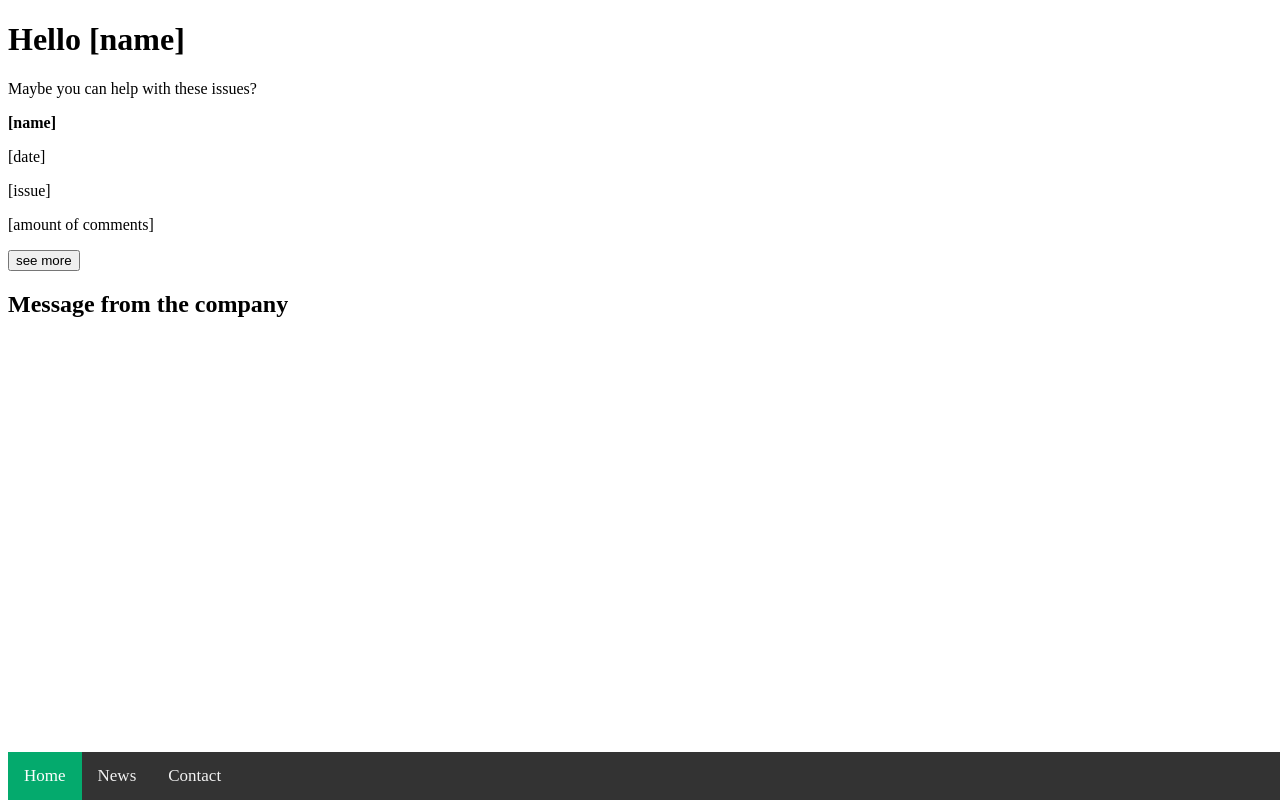
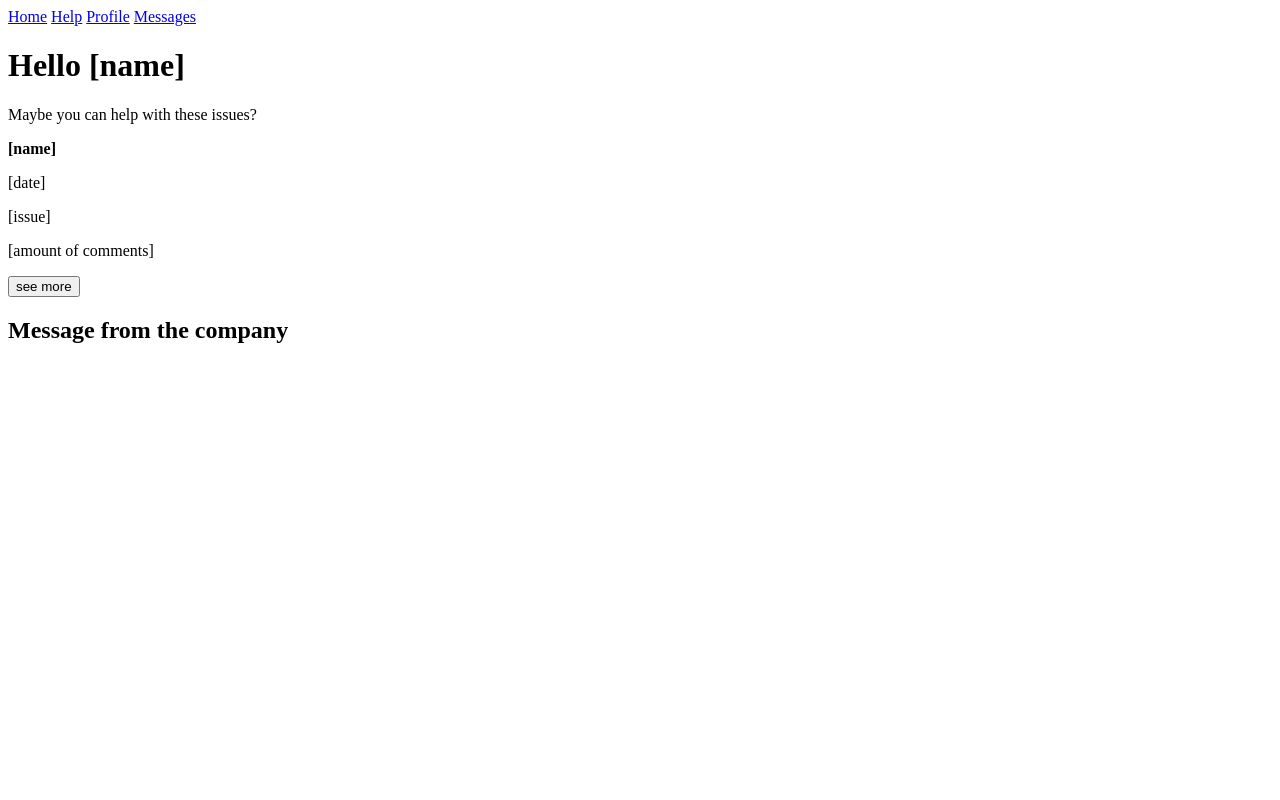
Before and after one commit to LiamP2000/Ask2know, a PHP site: page /home.php in a window 1280 px wide. Run offline with PHP 8.4, Linux system fonts and the light colour scheme.

Commit message:
feat: added new navigation

```diff
--- a/home.php
+++ b/home.php
@@ -8,6 +8,15 @@
     <title>Home</title>
 </head>
 <body>
+
+    <nav>
+        <a href="home.php">Home</a>
+        <a href="help.php">Help</a>
+        <a href="profile.php">Profile</a>
+        <a href="messages.php">Messages</a>
+    </nav>
+
+
     <h1>Hello [name]</h1>
     <p>Maybe you can help with these issues?</p>
 
@@ -21,10 +30,6 @@
 
     <h2>Message from the company</h2>
 
-    <div class="navbar">
-        <a href="#home" class="active">Home</a>
-        <a href="#news">News</a>
-        <a href="#contact">Contact</a>
-    </div>
+
 </body>
 </html>
```
